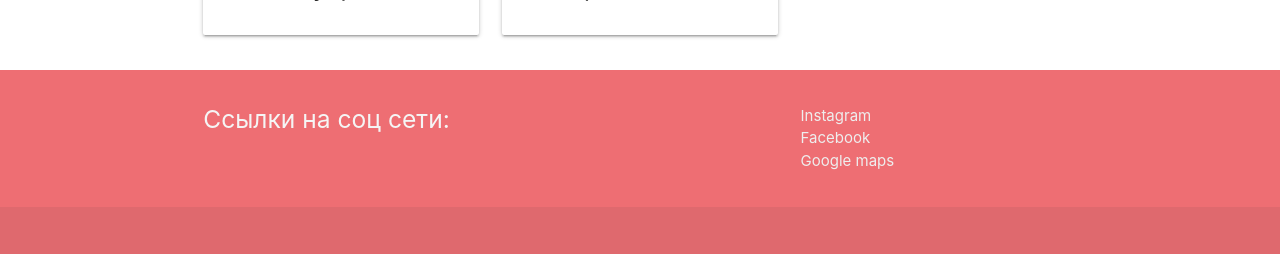
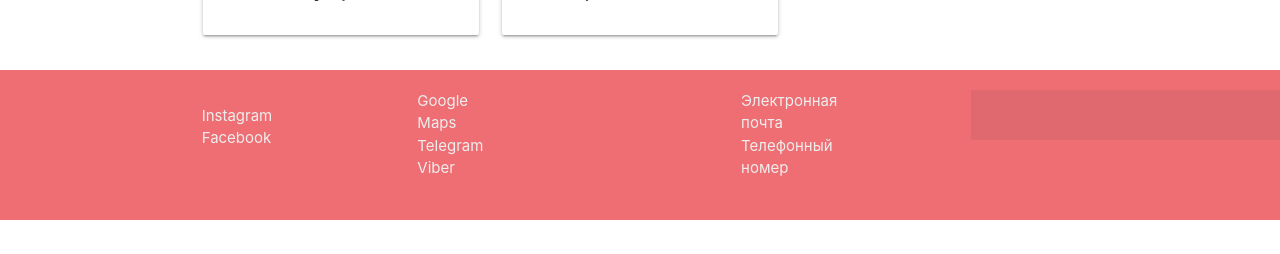
Before and after one commit to feya-bilyzna/feya-bilyzna, a React (Create React App) app: page /#/ in a window 1280 px wide. Shown: the part 1309-1563 px from the top of the page. After the commit the page ends 1529 px from the top, so only its background shows below. Built offline with nearby package versions, Linux system fonts and the light colour scheme.

Commit message:
Добавил контактную информацию: ...
Создал файл с контактными данными и отрисовал их на странице Контактов и на футере

```diff
--- a/src/components/ContactsPage/PopoutContactElements.jsx
+++ b/src/components/ContactsPage/PopoutContactElements.jsx
@@ -1,5 +1,6 @@
 import React from 'react';
 import {Collapsible, CollapsibleItem} from "react-materialize";
+import contactsData from "../../data/contactsData";
 
 const PopoutContactElements = () => {
     return (
@@ -7,34 +8,22 @@ const PopoutContactElements = () => {
             accordion
             popout
         >
-            <CollapsibleItem
-                expanded={false}
-                header="Telegram"
-                node="div"
-            >
-                Контакты Telegram
-            </CollapsibleItem>
-            <CollapsibleItem
-                expanded={false}
-                header="Viber"
-                node="div"
-            >
-                Контакты Viber
-            </CollapsibleItem>
-            <CollapsibleItem
-                expanded={false}
-                header="Номер телефона"
-                node="div"
-            >
-                тел. 000-000-00-00
-            </CollapsibleItem>
-            <CollapsibleItem
-                expanded={false}
-                header="Электронная почта"
-                node="div"
-            >
-                email feya_123456789@gmail.com
-            </CollapsibleItem>
+            {contactsData.contacts.map(contact =>
+                <CollapsibleItem
+                    expanded={false}
+                    header={contact.name}
+                    node="div"
+                >
+                    <p>{contact.description}
+                        <a
+                            href={contact.link}
+                            target="_blank"
+                        >
+                            {contact.name}
+                        </a>
+                    </p>
+
+                </CollapsibleItem>)}
         </Collapsible>
     );
 };
--- a/src/components/FooterComponent.jsx
+++ b/src/components/FooterComponent.jsx
@@ -1,19 +1,28 @@
 import React from 'react';
 import {Footer} from "react-materialize"
+import contactsData from "../data/contactsData";
 
 const FooterComponent = () => {
     return (
         <Footer
+            style={{
+                columnCount: "4",
+                height: "150px",
+            }}
             links={
                 <ul>
-                    <li><a className="grey-text text-lighten-3" href="#!">Instagram</a></li>
-                    <li><a className="grey-text text-lighten-3" href="#!">Facebook</a></li>
-                    <li><a className="grey-text text-lighten-3" href="#!">Google maps</a></li>
+                    {contactsData.contacts.map(contact =>
+                        <li>
+                            <a
+                                className="grey-text text-lighten-3"
+                                href={contact.link}
+                                target="_blank"
+                            >
+                                {contact.name}
+                            </a>
+                        </li>)}
                 </ul>}
         >
-            <h5 className="grey-text text-lighten-4">
-                Ссылки на соц сети:
-            </h5>
         </Footer>
     );
 };
--- /dev/null
+++ b/src/data/contactsData.js
@@ -0,0 +1,41 @@
+const contactsData = {
+    contacts: [
+        {
+            name: "Instagram",
+            description: "Подписывайтесь на нашу страницу в ",
+            link: "https://www.instagram.com/irina_biluzna_feya"
+        },
+        {
+            name: "Facebook",
+            description: "Подписывайтесь на нашу страницу в ",
+            link: "https://www.facebook.com/%D0%96%D0%B5%D0%BD%D1%81%D0%BA%D0%BE%D0%B5-%D0%B1%D0%B5%D0%BB%D1%8C%D0%B5-%D0%BC%D0%B0%D0%B3%D0%B0%D0%B7%D0%B8%D0%BD-%D0%A4%D0%B5%D1%8F-292206474787005"
+        },
+        {
+            name: "Google Maps",
+            description: "Мы на ",
+            link: "https://g.page/bilyznaFeya?share"
+        },
+        {
+            name: "Telegram",
+            description: "Нажмите чтобы перейти в нашу Telegram группу ",
+            link: ""
+        },
+        {
+            name: "Viber",
+            description: "Нажмите чтобы перейти в нашу Viber группу ",
+            link: ""
+        },
+        {
+            name: "Электронная почта",
+            description: "Нажмите чтобы написать нам эл.письмо ",
+            link: "mailto:"
+        },
+        {
+            name: "Телефонный номер",
+            description: "Нажмите чтобы позвонить нам ",
+            link: "tel:"
+        },
+    ]
+}
+
+export default contactsData
```
